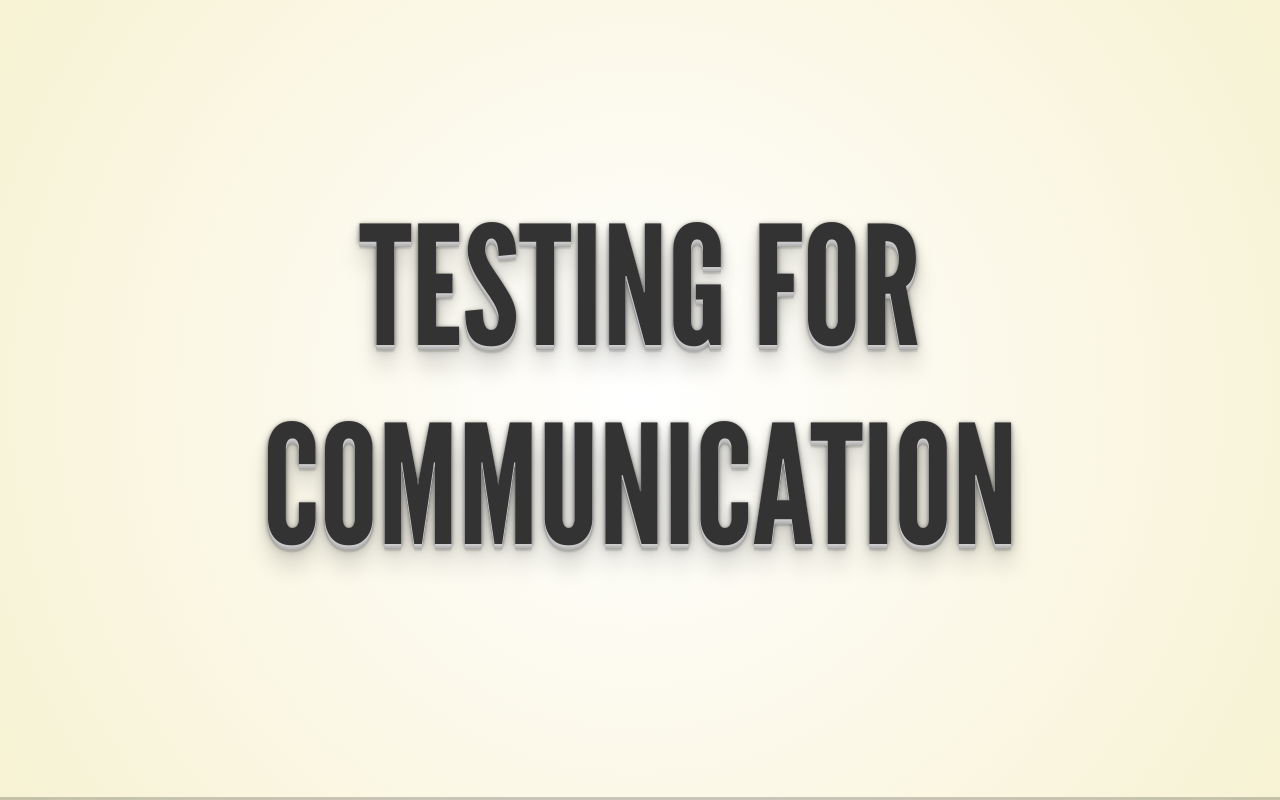
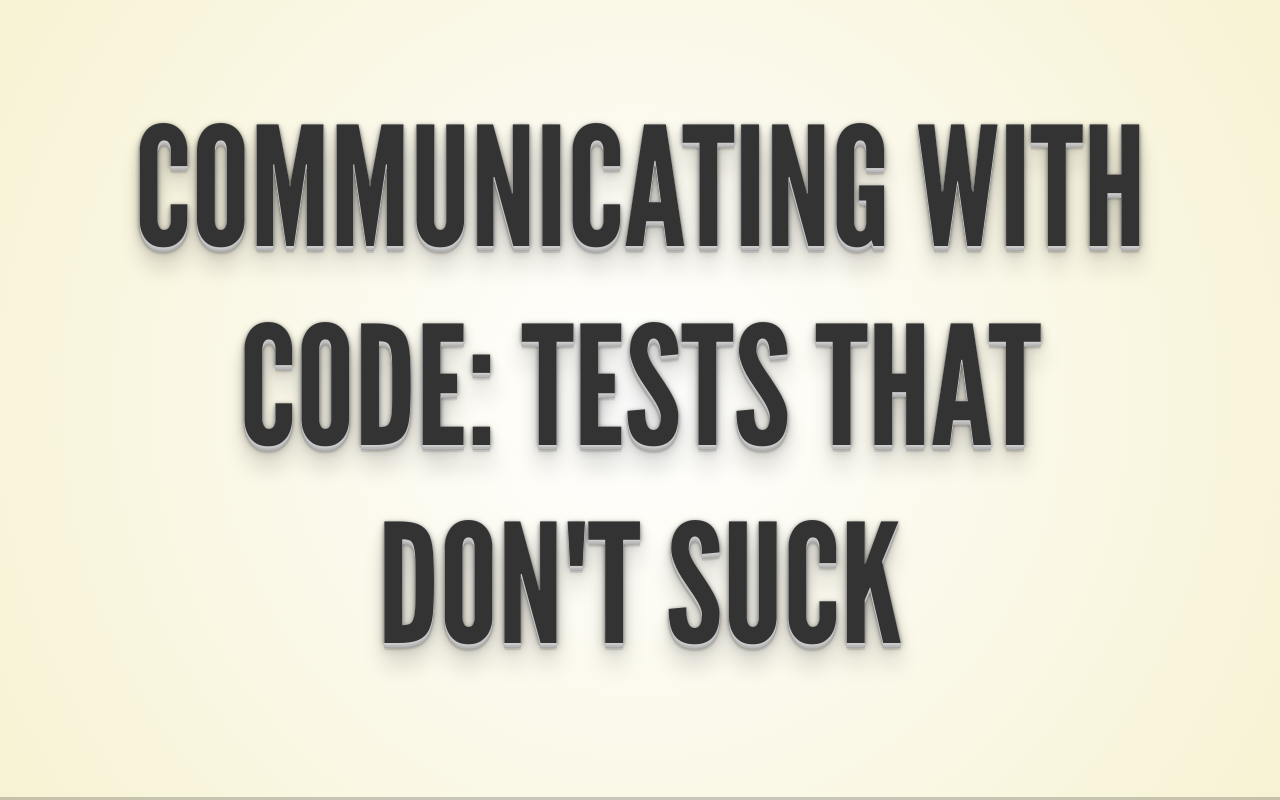
Before and after one commit to cmstead/testing-for-communication, a website: page index.html in a window 1280 px wide. Drawn offline with Linux system fonts and the light colour scheme.

Commit message:
Updated title

```diff
--- a/index.html
+++ b/index.html
@@ -37,7 +37,7 @@
 		<div class="slides">
 
 			<section>
-				<h1>Testing for Communication</h1>
+				<h1>Communicating with Code: Tests That Don't Suck</h1>
 			</section>
 
 			<section>
```
